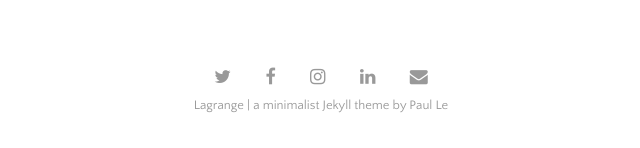
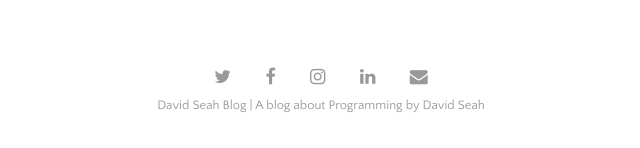
Before and after one commit to sengchong/sengchong.github.io, a Jekyll site: the page built from index.html, in a window 1280 px wide and 900 px high, scrolled down 2228 px. Shown: the part 749-897 px from the top of the window, without its empty margins (319-959 px from the left). Built offline with Jekyll 4.4.1, drawn with Linux system fonts in a browser that asks for light colours; nearby versions of some CDN libraries; the list of posts is cut into pages by our own code; some of the changed text lies outside the part shown.

Commit message:
update config

```diff
--- a/_config.yml
+++ b/_config.yml
@@ -1,18 +1,18 @@
 # Site Settings
-title:               Lagrange
-tagline:             a minimalist Jekyll theme
+title:               David Seah Blog
+tagline:             A blog about Programming
 description:
-baseurl:            #"/Lagrange"
+#baseurl:
 github:
 url: 		"http://www.seahdavid.com"
 author:
-  name:              "Paul Le"
-  email:             "l.nguyen.paul@gmail.com"
-  twitter:           "paululele"
+  name:              "David Seah"
+  email:             "ssc1987@gmail.com"
+  twitter:
   instagram:
-  github:
+  github:            davidseah
   facebook:
-  linkedin:
+  linkedin:          davidseahsc
 paginate:            5
 
 
```
